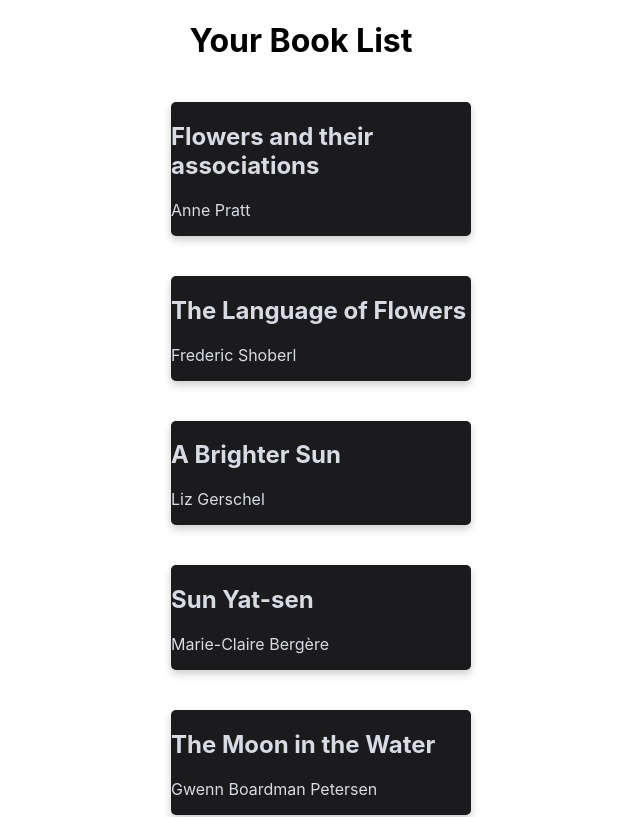
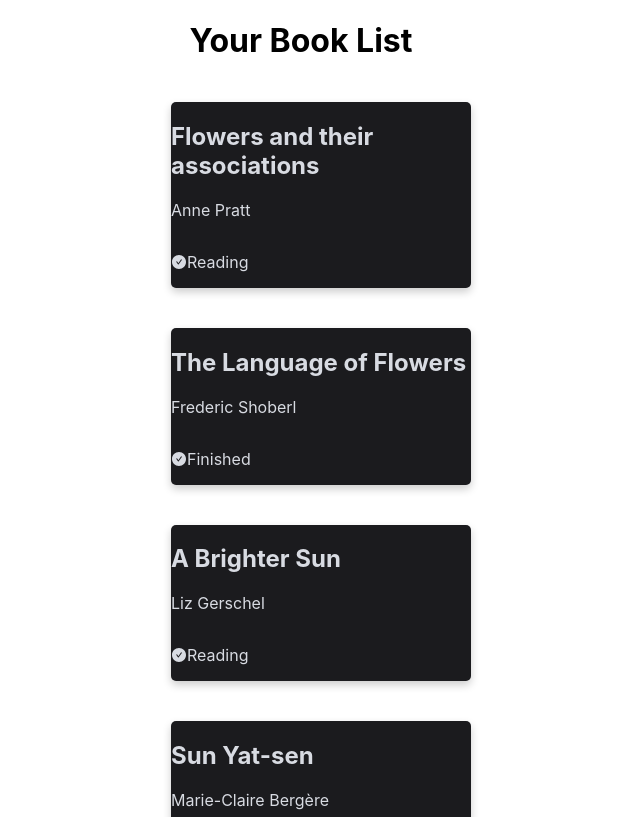
Before and after one commit to joshinasla/book_leapfrog, a React (Create React App) app: page /mybook in a window 1280 px wide. Shown: the top 817 px of the page, without its empty margins (339-979 px from the left). Built offline with nearby package versions, Linux system fonts and the light colour scheme.

Commit message:
display using dummy api

```diff
--- a/package.json
+++ b/package.json
@@ -11,6 +11,7 @@
     "@testing-library/user-event": "^7.1.2",
     "react": "^16.13.1",
     "react-dom": "^16.13.1",
+    "react-icon": "^1.0.0",
     "react-icons": "^3.11.0",
     "react-redux": "^7.2.1",
     "react-router": "^5.2.0",
--- a/src/App.js
+++ b/src/App.js
@@ -4,7 +4,7 @@ import { Provider } from "react-redux";
 
 import store from "./redux/store";
 import DisplayBook from "./pages/HomePage/HomePage";
-import SearchBook from "./pages/SearchBook/SearchBook";
+
 import DisplayList from "./components/DisplayList/DisplayList";
 import MyBooks from "./pages/MyBooks/MyBooks";
 
@@ -15,7 +15,7 @@ function App() {
         <BrowserRouter>
           <Switch>
             <Route exact path="/" component={DisplayBook}></Route>
-            <Route exact path="/search" component={SearchBook}></Route>
+            {/* <Route exact path="/search" component={SearchBook}></Route> */}
             <Route exact path="/list" component={DisplayList}></Route>
             <Route exact path="/mybook" component={MyBooks}></Route>
           </Switch>
--- a/src/components/BookItem/BookItem.css
+++ b/src/components/BookItem/BookItem.css
@@ -10,3 +10,27 @@ li {
 .title-my-book {
   text-align: center;
 }
+.icons {
+  display: flex;
+  align-items: center;
+}
+.icons div {
+  margin-right: 50px;
+  display: flex;
+  align-items: center;
+}
+.icons div .fa {
+  margin-right: 20px;
+}
+.bookToBeRead {
+  border-right: 3px solid blueviolet;
+}
+.bookToBeRead .fa-bookmark {
+  color: blueviolet;
+}
+.bookFinished {
+  border-right: 3px solid #fedd31;
+}
+.bookFinished .fa-check-circle {
+  color: #fedd31;
+}
--- a/src/components/BookItem/BookItem.js
+++ b/src/components/BookItem/BookItem.js
@@ -1,4 +1,5 @@
 import React, { Component } from "react";
+import { AiFillCheckCircle } from "react-icons/ai";
 
 import "./BookItem.css";
 
@@ -9,10 +10,12 @@ class BookItem extends Component {
         <div className="container">
           <h2>{this.props.book}</h2>
           <p>{this.props.author}</p>
-        </div>
-        <div className="icons">
-          <div>
-            <i className="fa fa-check-circle fa-2x" aria-hidden="true" />
+
+          <div className="icons">
+            <div>
+              <AiFillCheckCircle aria-hidden="true" />
+              <p>{this.props.read ? "Finished" : "Reading"}</p>
+            </div>
           </div>
         </div>
       </li>
--- a/src/components/DisplayList/DisplayList.js
+++ b/src/components/DisplayList/DisplayList.js
@@ -1,6 +1,6 @@
 import React from "react";
 import { connect } from "react-redux";
-import { bindActionCreators } from "redux";
+
 import { updateBookShelf } from "../../redux/action";
 import "./DisplayList.css";
 
@@ -59,15 +59,9 @@ function DisplayList(props) {
 }
 
 const mapDispatchToProps = (dispatch) => {
-  {
-    return {
-      actions: bindActionCreators(
-        { updateBookShelf },
-        dispatch,
-        console.log("dispatchhi")
-      ),
-    };
-  }
+  return {
+    updateBookShelf: (id) => dispatch(updateBookShelf(id)),
+  };
 };
 const ReduxDisplayList = connect(null, mapDispatchToProps)(DisplayList);
 export default ReduxDisplayList;
--- a/src/components/SearchArea.js
+++ b/src/components/SearchArea.js
@@ -2,7 +2,7 @@ import React from "react";
 import { FaSearch } from "react-icons/fa";
 import { Link } from "react-router-dom";
 
-import "../pages/SearchBook/SearchBook.css";
+import "./SearchBook/SearchBook.css";
 
 function SearchArea(props) {
   return (
--- a/src/pages/SearchBook/SearchBook.js
+++ b/src/components/SearchBook/SearchBook.js
@@ -2,8 +2,8 @@ import React, { Component } from "react";
 import { connect } from "react-redux";
 
 import { searchItem } from "../../redux/action";
-import DisplayList from "../../components/DisplayList/DisplayList";
-import SearchArea from "../../components/SearchArea";
+import DisplayList from "../DisplayList/DisplayList";
+import SearchArea from "../SearchArea";
 import "./SearchBook.css";
 import { Link } from "react-router-dom";
 
@@ -37,7 +37,7 @@ class SearchBook extends Component {
   };
   searchBook = (e) => {
     e.preventDefault();
-    const bookDetailsUrl = `https://www.googleapis.com/books/v1/volumes?q=${this.state.searchField}&maxResults=2`;
+    const bookDetailsUrl = `https://www.googleapis.com/books/v1/volumes?q=${this.state.searchField}&maxResults=3`;
     fetch(bookDetailsUrl)
       .then((res) => {
         console.log({ res });
--- a/src/pages/HomePage/HomePage.js
+++ b/src/pages/HomePage/HomePage.js
@@ -1,6 +1,6 @@
 import React, { Component } from "react";
 
-import SearchBook from "../SearchBook/SearchBook";
+import SearchBook from "../../components/SearchBook/SearchBook";
 import NavBar from "../../components/NavBar/NavBar";
 import StaticDisplay from "../../components/DisplayBook";
 import "./HomePage.css";
--- a/src/redux/action.js
+++ b/src/redux/action.js
@@ -6,10 +6,13 @@ export const searchItem = (book) => {
 };
 export const updateBookShelf = (id) => {
   console.log(id);
-  return {
-    type: "BOOK_SELECTED",
-    payload: id,
-  };
+  return (
+    {
+      type: "BOOK_SELECTED",
+      payload: id,
+    },
+    console.log("action encoutered", id)
+  );
 };
 
 export default { searchItem, updateBookShelf };
--- a/src/redux/reducer/activeReducer.js
+++ b/src/redux/reducer/activeReducer.js
@@ -4,6 +4,7 @@ const initialState = {
 const activeReducer = (state = initialState, action) => {
   switch (action.type) {
     case "BOOK_SELECTED":
+      console.log("reducer", action.payload);
       return {
         id: action.payload,
       };
```
Also changed, not shown: src/components/SearchBook/SearchBook.css (renamed from src/pages/SearchBook/SearchBook.css), 1 other file (tests, documents, lock files or other folders).
